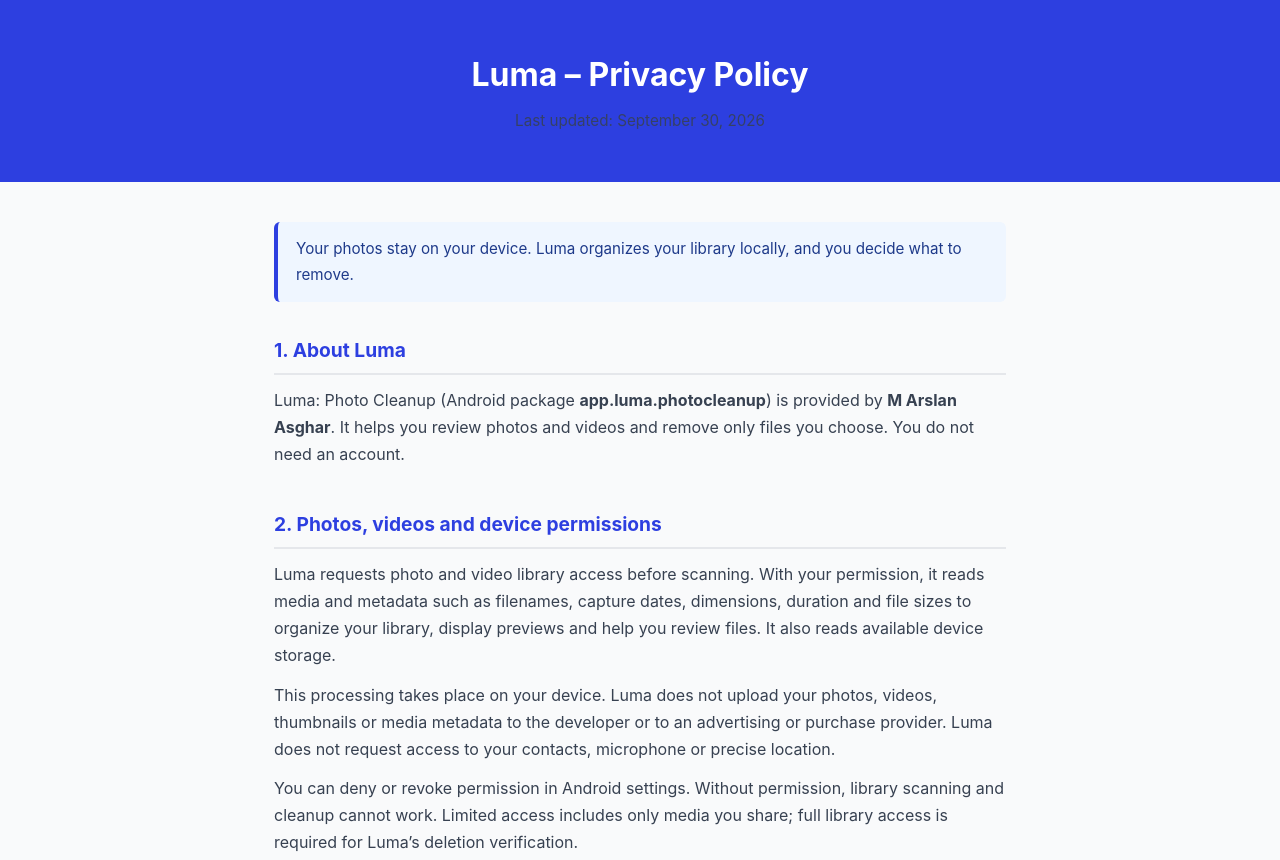
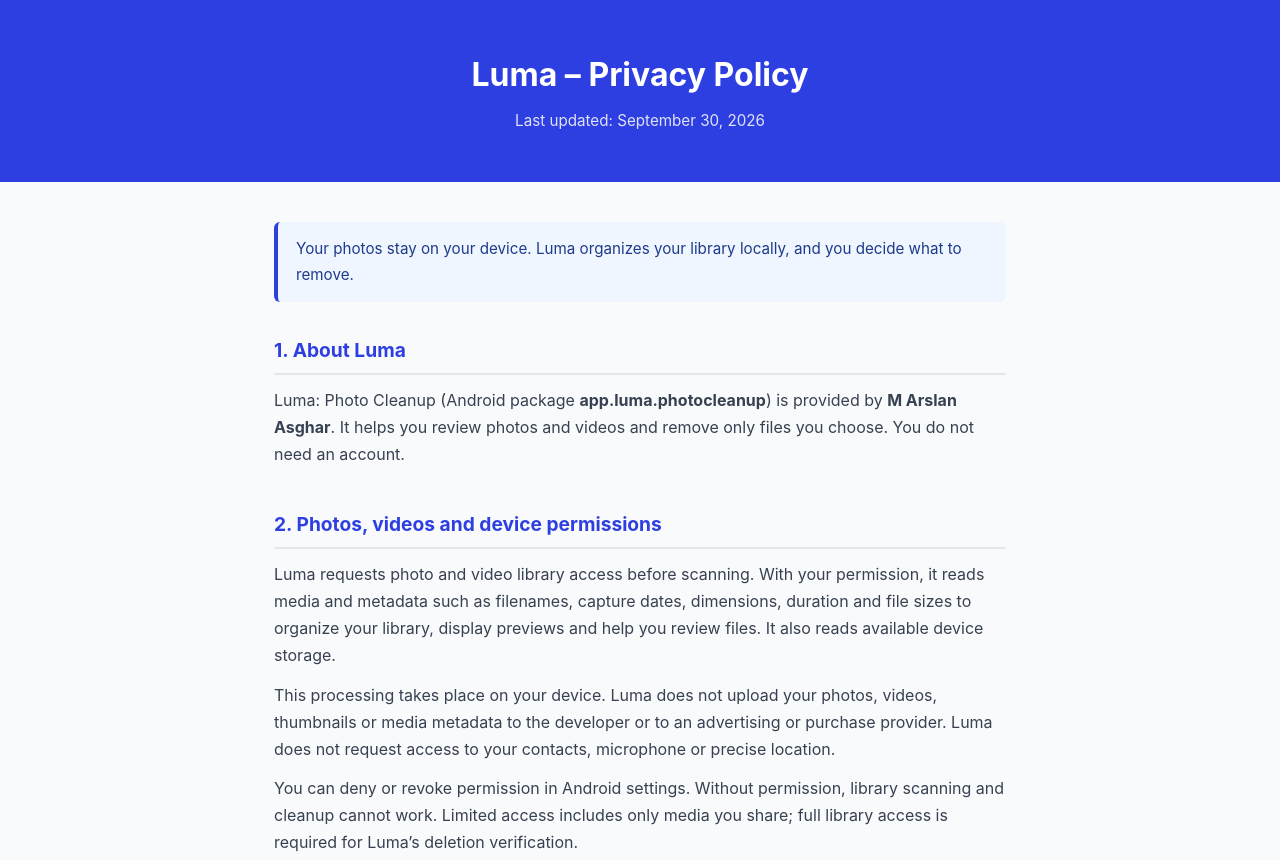
Before and after one commit to arslan8122/m.arslan.asghar.github.io, a plain HTML site: page luma_privacy.html in a window 1280 px wide. Shown: the top 860 px of the page. Drawn offline with Linux system fonts and the light colour scheme.

Commit message:
Improve privacy header date contrast

```diff
--- a/luma_privacy.html
+++ b/luma_privacy.html
@@ -14,7 +14,7 @@
       text-align: center;
     }
     header h1 { font-size: 2rem; font-weight: 700; margin-bottom: 6px; }
-    header p  { font-size: 0.95rem; opacity: 0.85; }
+    header p  { color: #fff; font-size: 0.95rem; opacity: 0.85; }
     main {
       max-width: 780px;
       margin: 40px auto;
```
